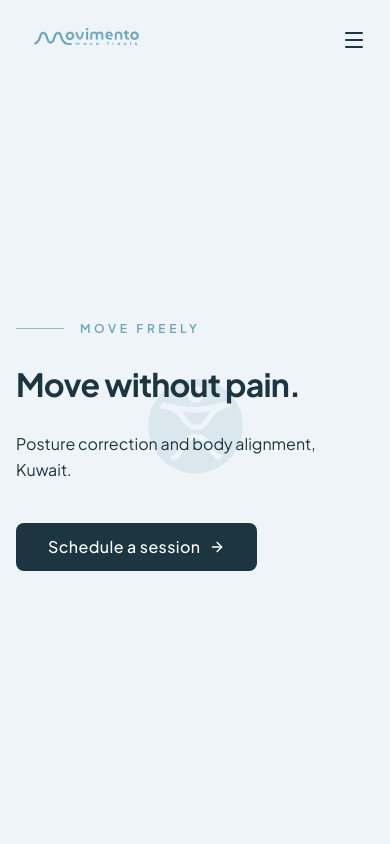
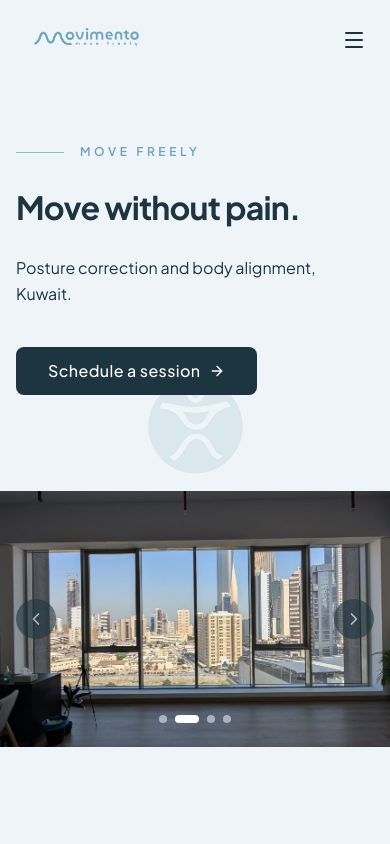
Before and after one commit to samcarmen/movimento, a Next.js app: page / in a window 390 px wide. Shown: the top 844 px of the page. Built offline with nearby package versions, Linux system fonts and the light colour scheme.

Commit message:
fix: add carousel on mobile view

```diff
--- a/src/components/sections/HeroSection.tsx
+++ b/src/components/sections/HeroSection.tsx
@@ -120,7 +120,7 @@ export default function HeroSection() {
         </div>
 
         {/* Right panel — image carousel */}
-        <div className="hidden lg:block relative overflow-hidden">
+        <div className="relative overflow-hidden h-64 sm:h-80 lg:h-auto">
           <AnimatePresence mode="sync">
             <motion.div
               key={current}
@@ -128,7 +128,7 @@ export default function HeroSection() {
               animate={{ opacity: 1 }}
               exit={{ opacity: 0 }}
               transition={{ duration: 0.6 }}
-              className="absolute inset-x-0 bottom-0 top-20"
+              className="absolute inset-0 lg:top-20"
             >
               <Image
                 src={SLIDES[current].src}
```
